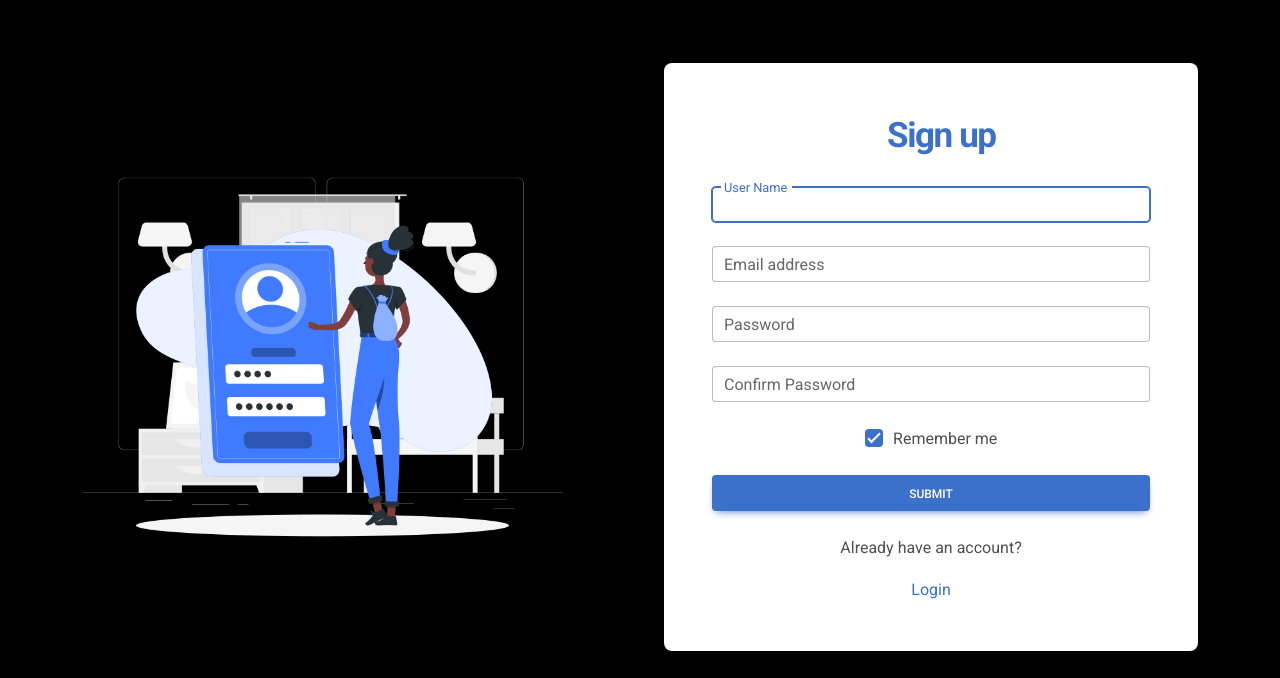
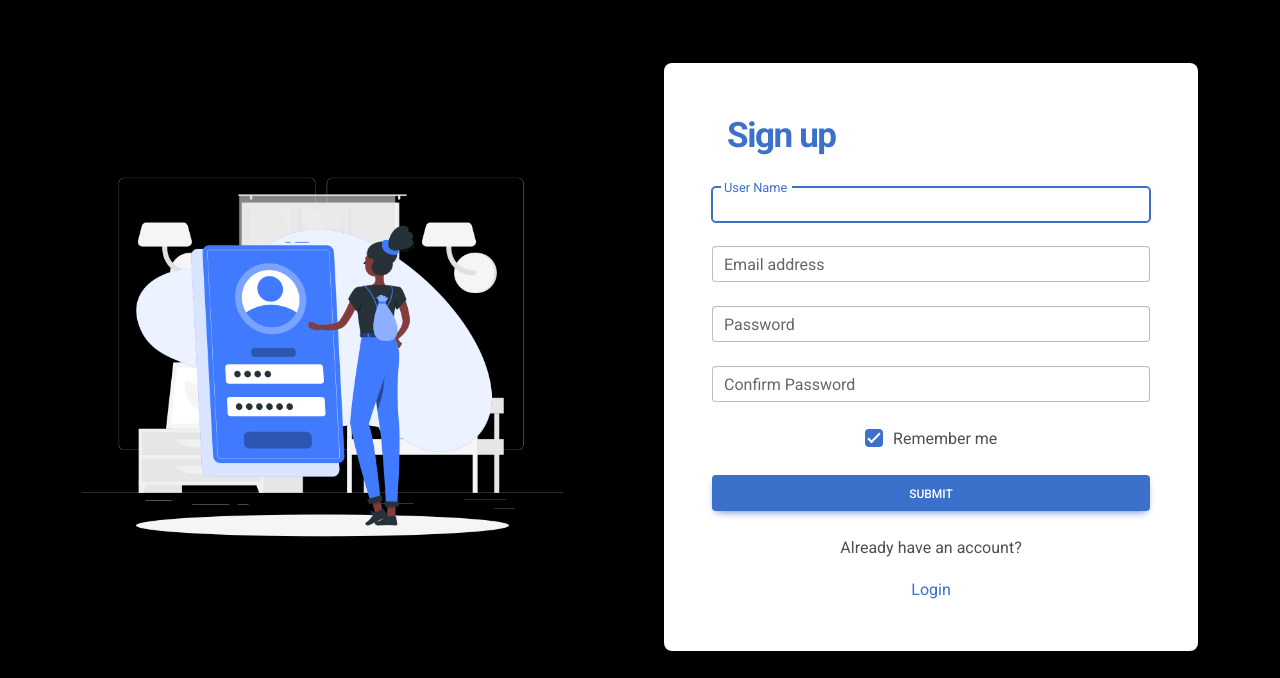
Before and after one commit to kavyashree2023/english_partner, a Django app: page /signup in a window 1280 px wide. Shown: the top 678 px of the page. Run offline with Django 4.2, Linux system fonts and the light colour scheme; some libraries are stand-ins or nearby versions.

Commit message:
updated signup

```diff
--- a/counsellorApp/templates/home/signup.html
+++ b/counsellorApp/templates/home/signup.html
@@ -24,7 +24,7 @@
             <div class="card-body p-5 text-center">
 
 
-              <h3 class="mb-5">Sign up</h3>
+              <h3>Sign up</h3>
 
 
               <form action="" method="post">
@@ -139,7 +139,7 @@
                 <form action="" method="post">
                   {% csrf_token %}
                   <h3 class="my-1 display-4 fw-bold ls-tight">
-                    <span style="font-size: 35px; margin-left:175px;" class="text-primary">Sign up</span>
+                    <span style="font-size: 35px; margin-left:15px;" class="text-primary">Sign up</span>
                   </h3>
 
                   <br>
```
